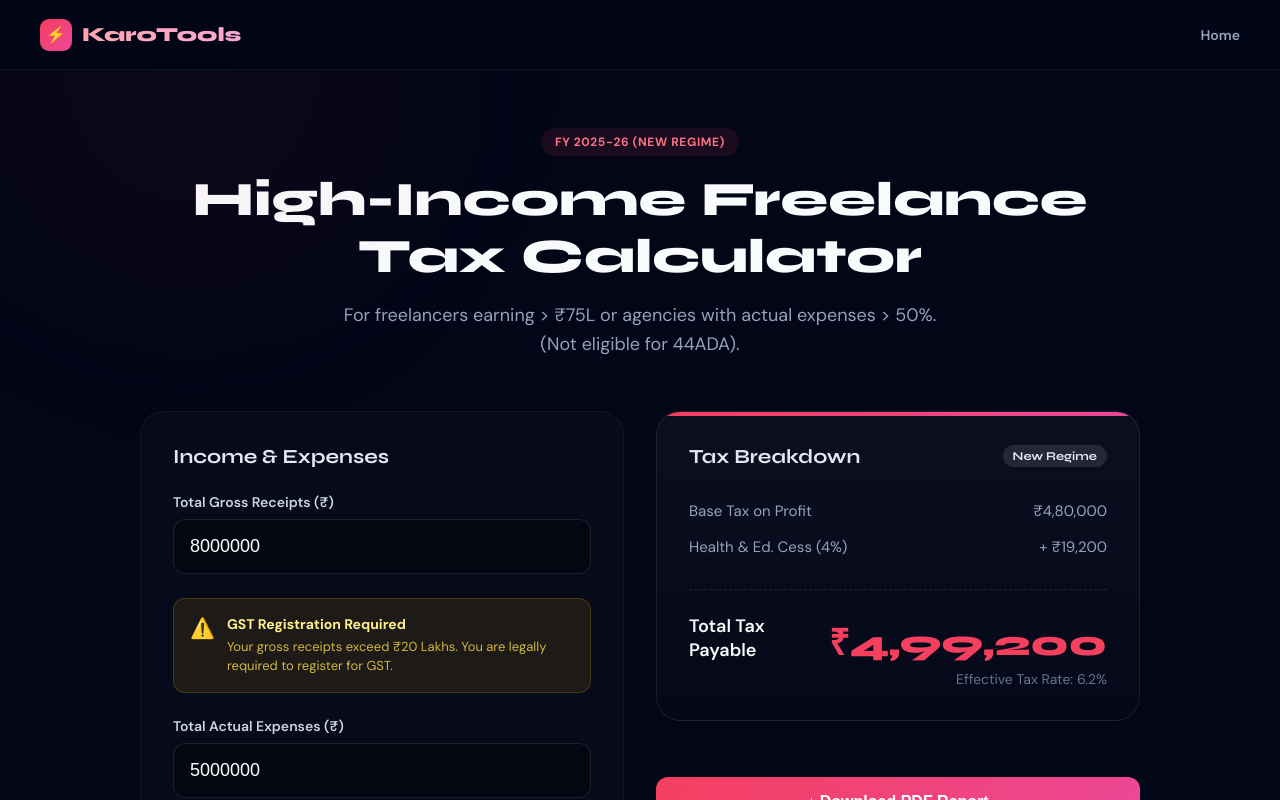
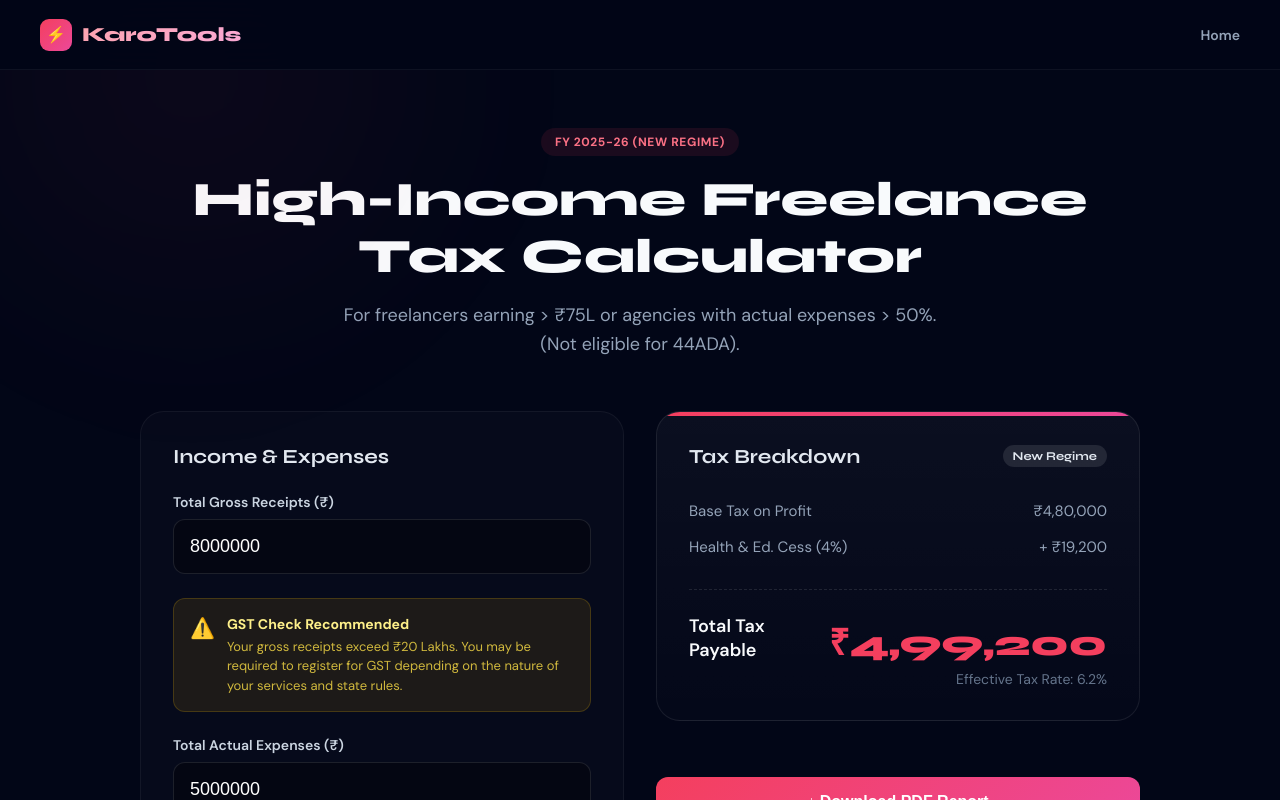
Before and after one commit to daxpatel109/karotools, a React (Vite) app: page /normal-tax-calculator in a window 1280 px wide. Shown: the top 800 px of the page. Built offline with nearby package versions, Linux system fonts and the light colour scheme.

Commit message:
fix: logic bugs in 44ADA comparison and GST warning text

```diff
--- a/src/NormalTaxCalculator.jsx
+++ b/src/NormalTaxCalculator.jsx
@@ -108,7 +108,10 @@ export default function NormalTaxCalculator() {
     const effectiveRate = gross > 0 ? ((totalTax / gross) * 100).toFixed(1) : 0;
 
     const profitMargin = gross > 0 ? ((taxableIncome / gross) * 100).toFixed(1) : 0;
-    const is44ADAEligible = gross > 0 && gross <= 7500000 && parseFloat(profitMargin) < 50;
+
+    // Eligible for 44ADA if gross is under 75L.
+    // It is *beneficial* if their actual profit margin is > 50% (expenses < 50%).
+    const is44ADAEligible = gross > 0 && gross <= 7500000;
 
     let adaSavings = 0;
     if (is44ADAEligible) {
@@ -217,8 +220,8 @@ export default function NormalTaxCalculator() {
                 <div style={{ padding: "16px", background: "rgba(234,179,8,0.1)", border: "1px solid rgba(234,179,8,0.2)", borderRadius: "12px", marginBottom: "24px", display: "flex", gap: "12px", alignItems: "start" }}>
                   <div style={{ fontSize: "20px" }}>⚠️</div>
                   <div>
-                    <div style={{ color: "#fef08a", fontSize: "14px", fontWeight: "700", marginBottom: "4px" }}>GST Registration Required</div>
-                    <div style={{ color: "#fde047", fontSize: "13px", opacity: 0.8, lineHeight: 1.5 }}>Your gross receipts exceed ₹20 Lakhs. You are legally required to register for GST.</div>
+                    <div style={{ color: "#fef08a", fontSize: "14px", fontWeight: "700", marginBottom: "4px" }}>GST Check Recommended</div>
+                    <div style={{ color: "#fde047", fontSize: "13px", opacity: 0.8, lineHeight: 1.5 }}>Your gross receipts exceed ₹20 Lakhs. You may be required to register for GST depending on the nature of your services and state rules.</div>
                   </div>
                 </div>
               )}
@@ -379,7 +382,7 @@ export default function NormalTaxCalculator() {
                 <p style={{ margin: 0, color: "#cbd5e1", fontSize: "14px", lineHeight: "1.6" }}>
                   <strong>Tax Summary:</strong> A freelancer or agency earning {formatCurrency(parseFloat(grossIncome) || 0)} with {formatCurrency(parseFloat(expenses) || 0)} in business expenses has a taxable profit of {formatCurrency(results.taxableIncome)}.
                   Under the New Tax Regime for FY 2025-26, the estimated tax liability is <strong>{formatCurrency(results.totalTax)}</strong> (an effective tax rate of {results.effectiveRate}%).
-                  {parseFloat(grossIncome) <= 7500000 && parseFloat(expenses) < parseFloat(grossIncome) * 0.5 ? " Note: Since your expenses are less than 50% of your revenue and you earn under ₹75L, you might save tax by opting for Section 44ADA instead." : ""}
+                  {results.is44ADAEligible && results.adaSavings > 0 ? " Note: Since your expenses are less than 50% of your revenue and you earn under ₹75L, you might save tax by opting for Section 44ADA instead." : ""}
                 </p>
               </div>
 
```
